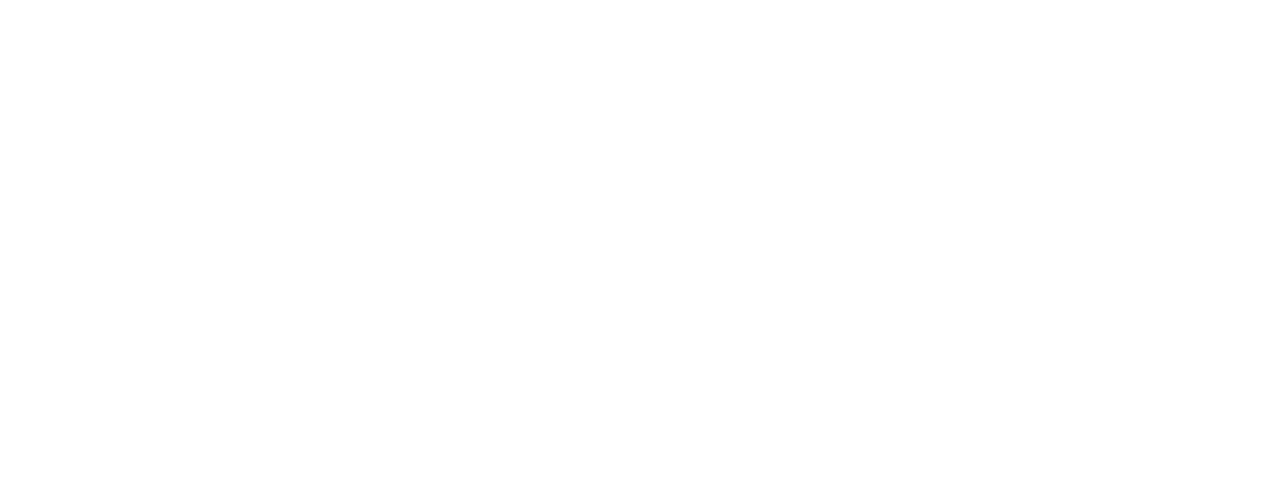
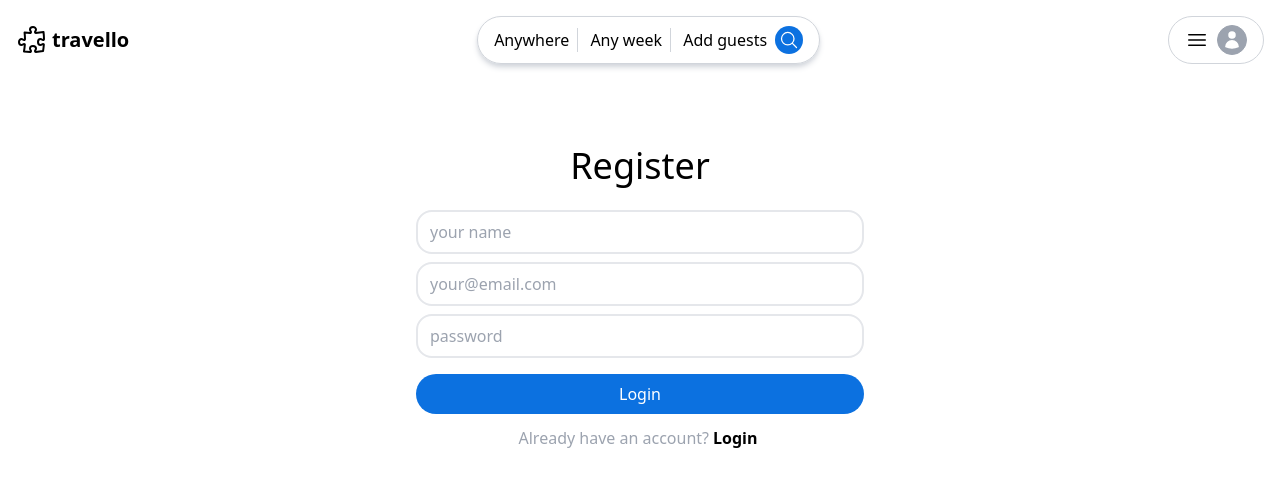
Before and after one commit to raiyan22/travello, a React (Vite) app in the folder client/: page /register in a window 1280 px wide. Before the commit this address had no page. Shown: the top 486 px of the page. Built offline with nearby package versions, Linux system fonts and the light colour scheme.

Commit message:
designed register page

```diff
--- a/client/src/App.jsx
+++ b/client/src/App.jsx
@@ -3,6 +3,7 @@
 import { Route, Routes } from 'react-router-dom'
 import IndexPage from './pages/IndexPage.jsx'
 import LoginPage from './pages/LoginPage.jsx'
+import RegisterPage from './pages/RegisterPage.jsx'
 import Layout from './components/Layout.jsx'
 
 function App() {
@@ -12,6 +13,7 @@
       <Route path="/" element={<Layout />} >
         <Route index element={<IndexPage />} />
         <Route path="/login" element={<LoginPage />} />
+        <Route path="/register" element={<RegisterPage />} />
       </Route>
     </Routes>
   )
--- /dev/null
+++ b/client/src/pages/RegisterPage.jsx
@@ -0,0 +1,26 @@
+import { Link } from "react-router-dom";
+
+export default function RegisterPage() {
+    return (
+        <div className="mt-4 grow flex items-center justify-around">
+            <div className="mb-64">
+
+                <h1 className="text-4xl text-center pb-5"> Register</h1>
+
+                <form className="max-w-md mx-auto">
+                    <input type="text" placeholder="your name" />
+                    <input type="email" placeholder="your@email.com" />
+                    <input type="password" placeholder="password" />
+                    <button className="primary">Login</button>
+                    <div className="text-center py-3 text-gray-400">
+                        Already have an account?
+                        <Link className="font-semibold px-1 text-black" to={'/login'}>
+                            Login
+                        </Link>
+                    </div>
+                </form>
+
+            </div>
+        </div>
+    );
+}
```
